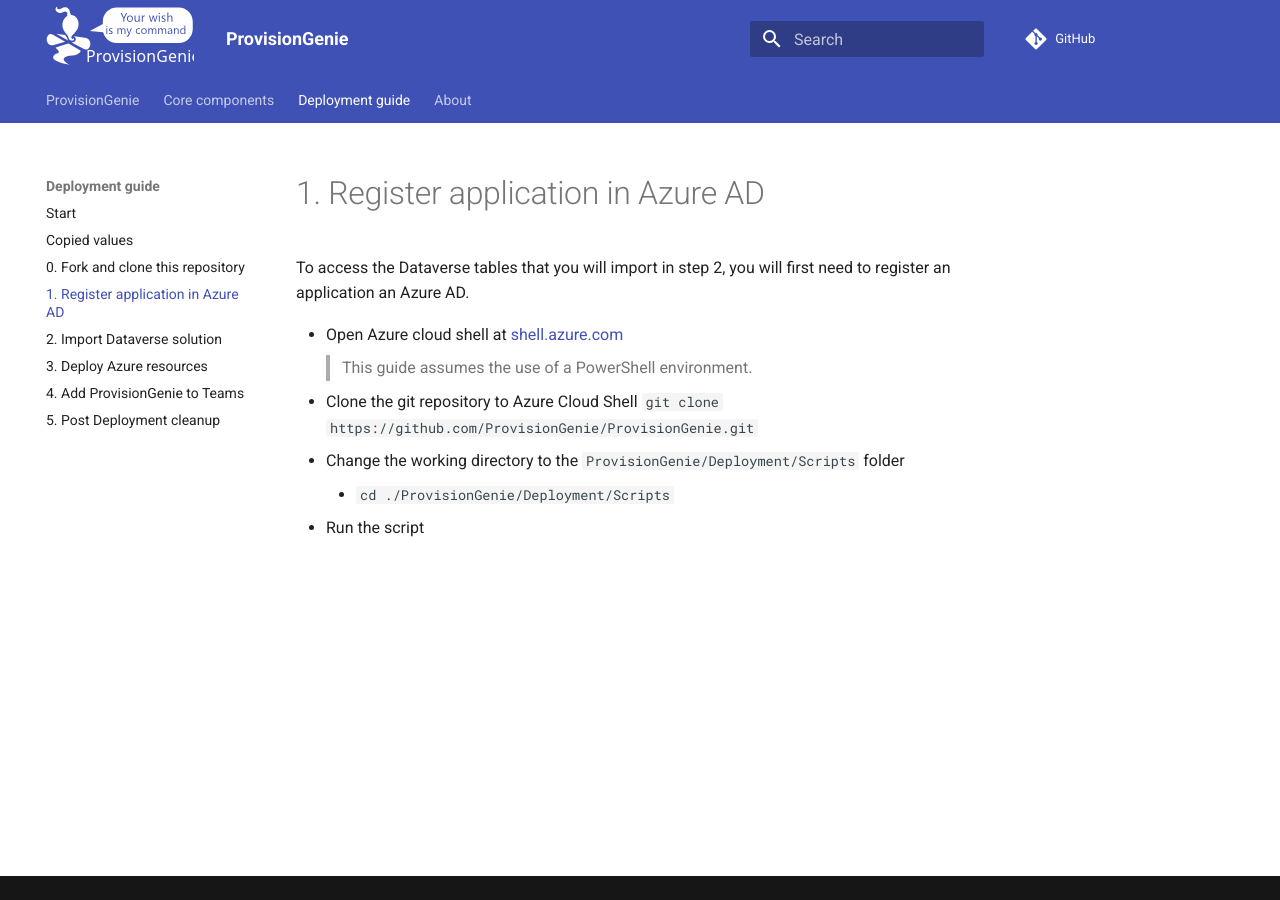
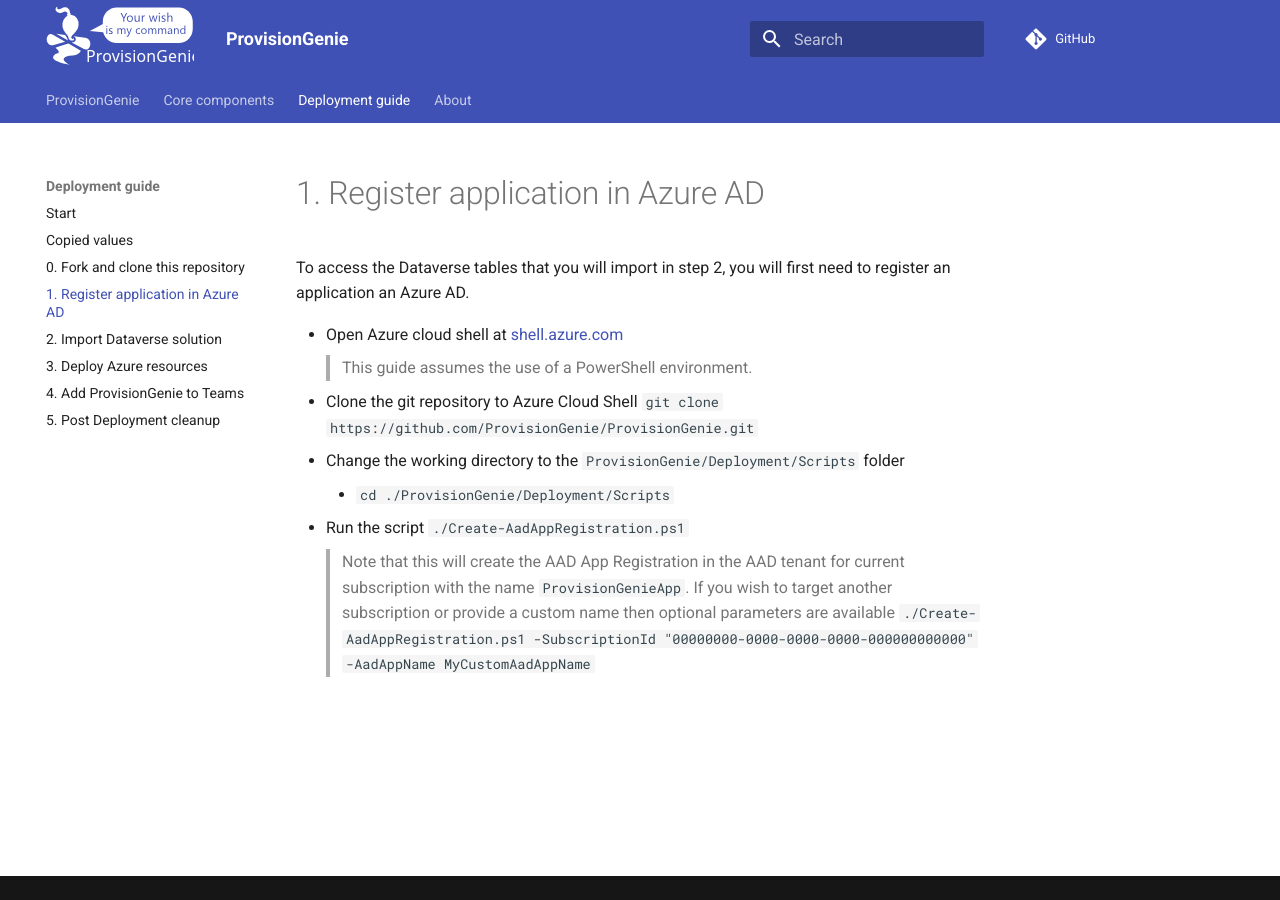
Before and after one commit to ProvisionGenie/ProvisionGenie, an MkDocs documentation site: the page built from Docs/docs/deploymentguide/1-registerapp.md, in a window 1280 px wide. Built offline with MkDocs 1.6.1 and Material for MkDocs 9.7.7, drawn with Linux system fonts in a browser that asks for light colours; comment, search, counter and statistics services are not loaded.

Commit message:
:rocket: Split AAD App creation from main deploy script
Small refactor to create application ahead of dataverse deployment

```diff
--- a/Docs/docs/deploymentguide/1-registerapp.md
+++ b/Docs/docs/deploymentguide/1-registerapp.md
@@ -7,4 +7,5 @@
 - Clone the git repository to Azure Cloud Shell `git clone https://github.com/ProvisionGenie/ProvisionGenie.git`
 - Change the working directory to the `ProvisionGenie/Deployment/Scripts` folder
     - `cd ./ProvisionGenie/Deployment/Scripts`
-- Run the script
+- Run the script `./Create-AadAppRegistration.ps1`
+> Note that this will create the AAD App Registration in the  AAD tenant for current subscription with the name `ProvisionGenieApp`. If you wish to target another subscription or provide a custom name then optional parameters are available `./Create-AadAppRegistration.ps1  -SubscriptionId "00000000-0000-0000-0000-000000000000" -AadAppName MyCustomAadAppName`
```
Also changed, not shown: 2 other files.
